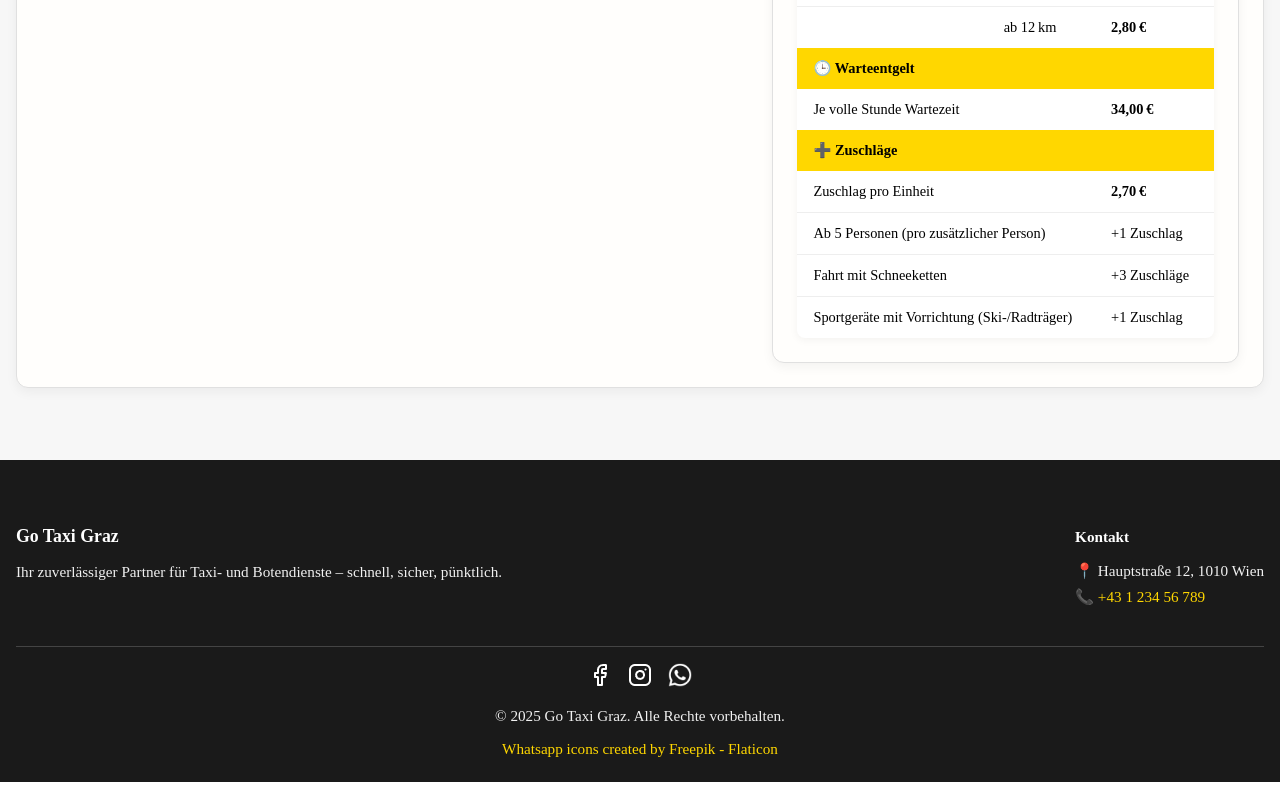
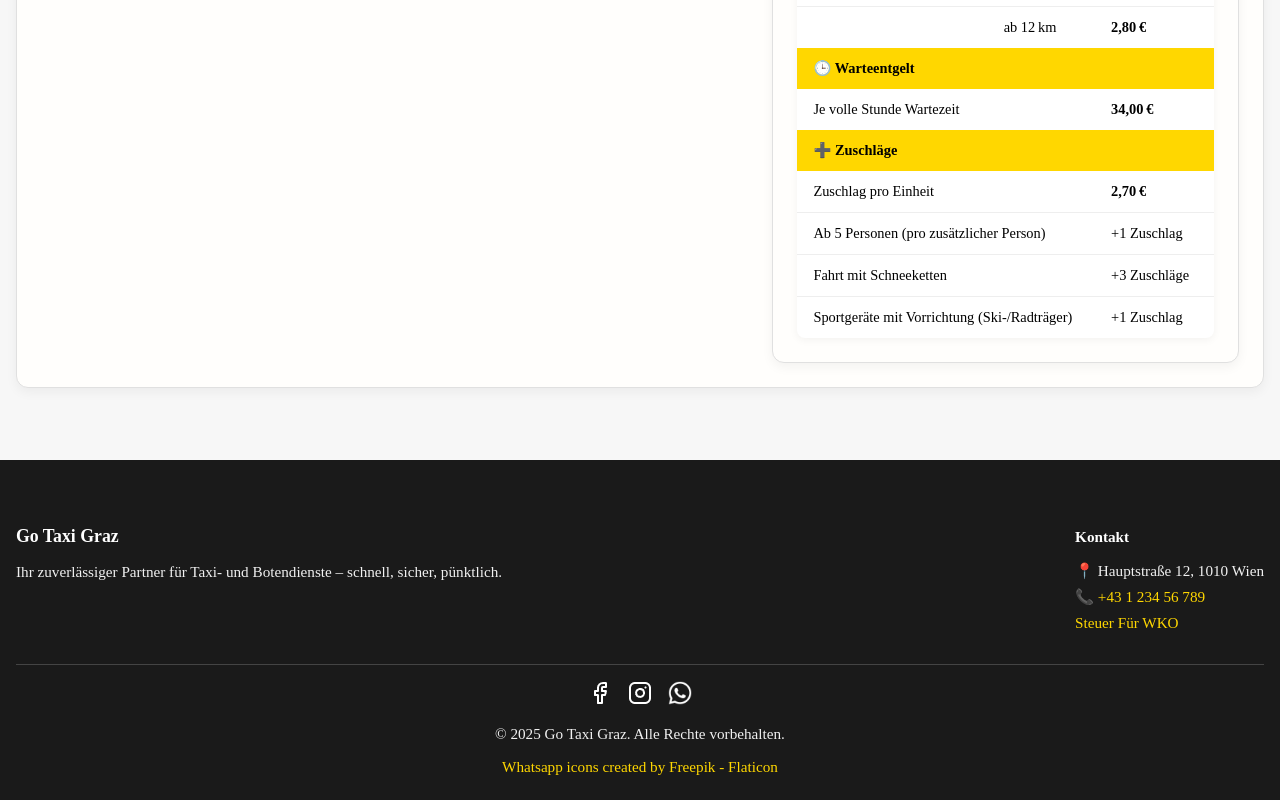
Before and after one commit to BekirLabjani/go-taxi-web-page, an Angular app: page / in a window 1280 px wide. Shown: the part 3155-3955 px from the top of the page. Built offline with nearby package versions, Linux system fonts and the light colour scheme.

Commit message:
Update 0.1

```diff
--- a/src/app/shared/footer/footer.component.html
+++ b/src/app/shared/footer/footer.component.html
@@ -17,6 +17,7 @@
       <p>
         <!-- ✉️ <a href="mailto:kontakt@partpit.at">kontakt&#64;gotaxigraz.at</a> -->
       </p>
+      <a href="./steuer/index.html">Steuer Für WKO</a>
     </div>
 
     <!-- Navigation -->
```
